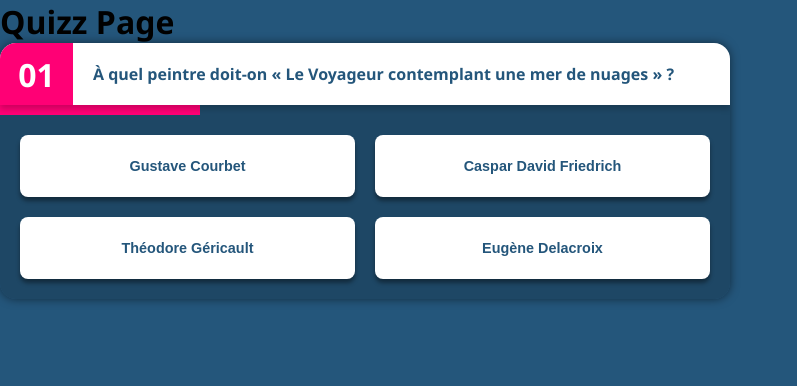
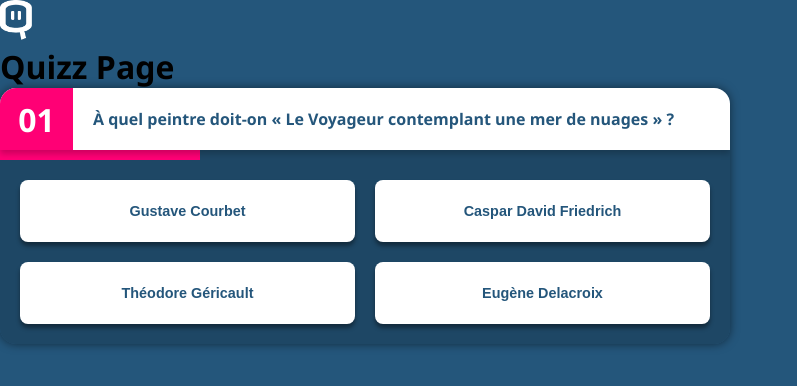
Before and after one commit to RmiMekaa/QuizzApp, a React (Create React App) app: page / in a window 1280 px wide. Shown: the top 386 px of the page, without its empty margins (0-797 px from the left). Built offline with nearby package versions, Linux system fonts and the light colour scheme.

Commit message:
Create Header component

```diff
--- a/src/App.js
+++ b/src/App.js
@@ -1,8 +1,10 @@
+import Header from "./components/Header.jsx";
 import QuizzPage from "./pages/QuizzPage.jsx";
 
 export default function App() {
   return (
     <>
+      <Header />
       <QuizzPage />
     </>
   );
--- /dev/null
+++ b/src/components/Header.jsx
@@ -0,0 +1,12 @@
+import React from 'react'
+import Logo from '../images/logo.png'
+
+export default function Header() {
+  return (
+    <header className='header'>
+      <div className='header__wrapper'>
+        <img className='header__wrapper__logo' src={Logo} alt='logo' width={32} />
+      </div>
+    </header>
+  )
+}
--- /dev/null
+++ b/src/style/components/header.scss
@@ -0,0 +1,28 @@
+.header {
+  margin: auto;
+  position: relative;
+  background-color: $darkBlue;
+  height: 40px;
+  box-shadow: 0 4px 4px 0 rgba(0, 0, 0, 0.2);
+
+  &__wrapper {
+    position: relative;
+    margin: auto;
+    height: 100%;
+    max-width: 1440px;
+
+    &__logo {
+      position: absolute;
+      left: 1.25rem;
+      width: 60px;
+      display: flex;
+      justify-content: center;
+      align-items: center;
+      background-color: $primary;
+      padding: 1rem;
+      border-bottom-left-radius: 0.5rem;
+      border-bottom-right-radius: 0.5rem;
+      box-shadow: 0 5px 10px 0 rgba(0, 0, 0, 0.3);
+    }
+  }
+}
```
Also changed, not shown: src/images/logo.png (added).
